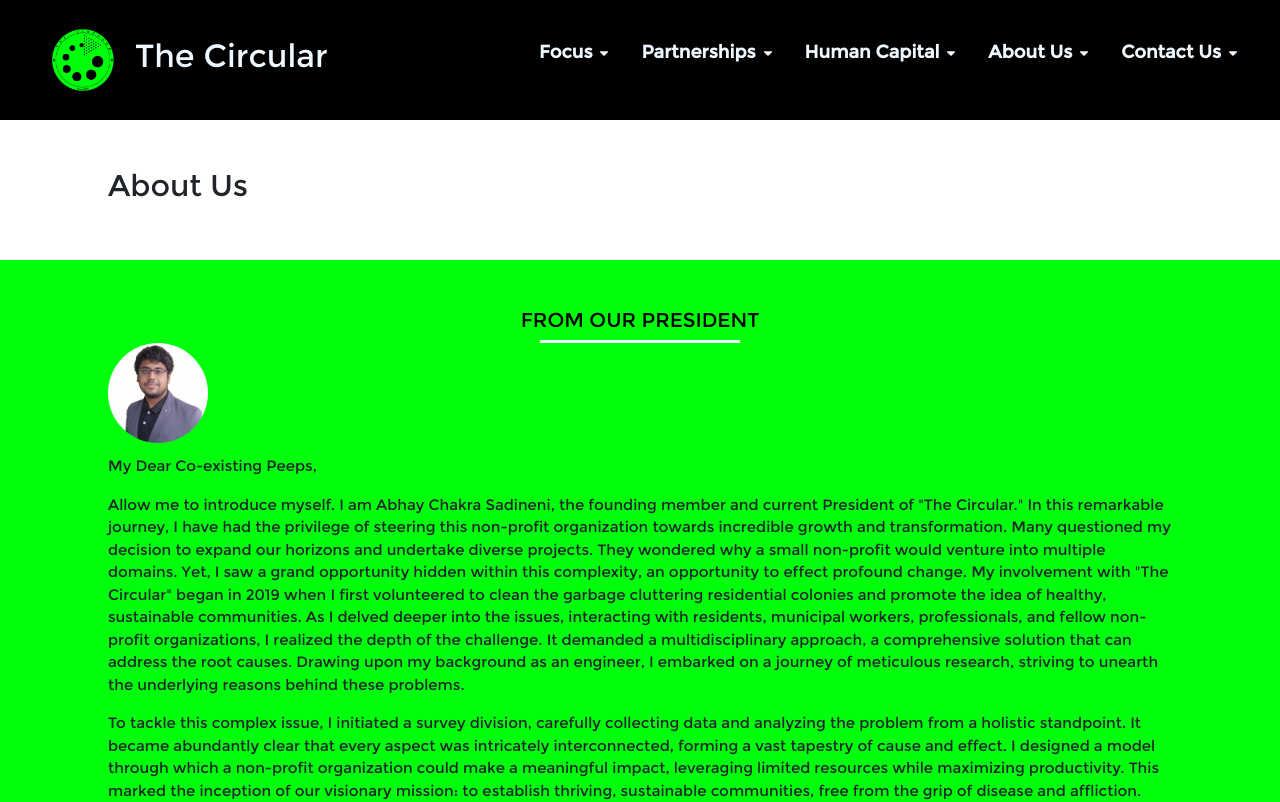
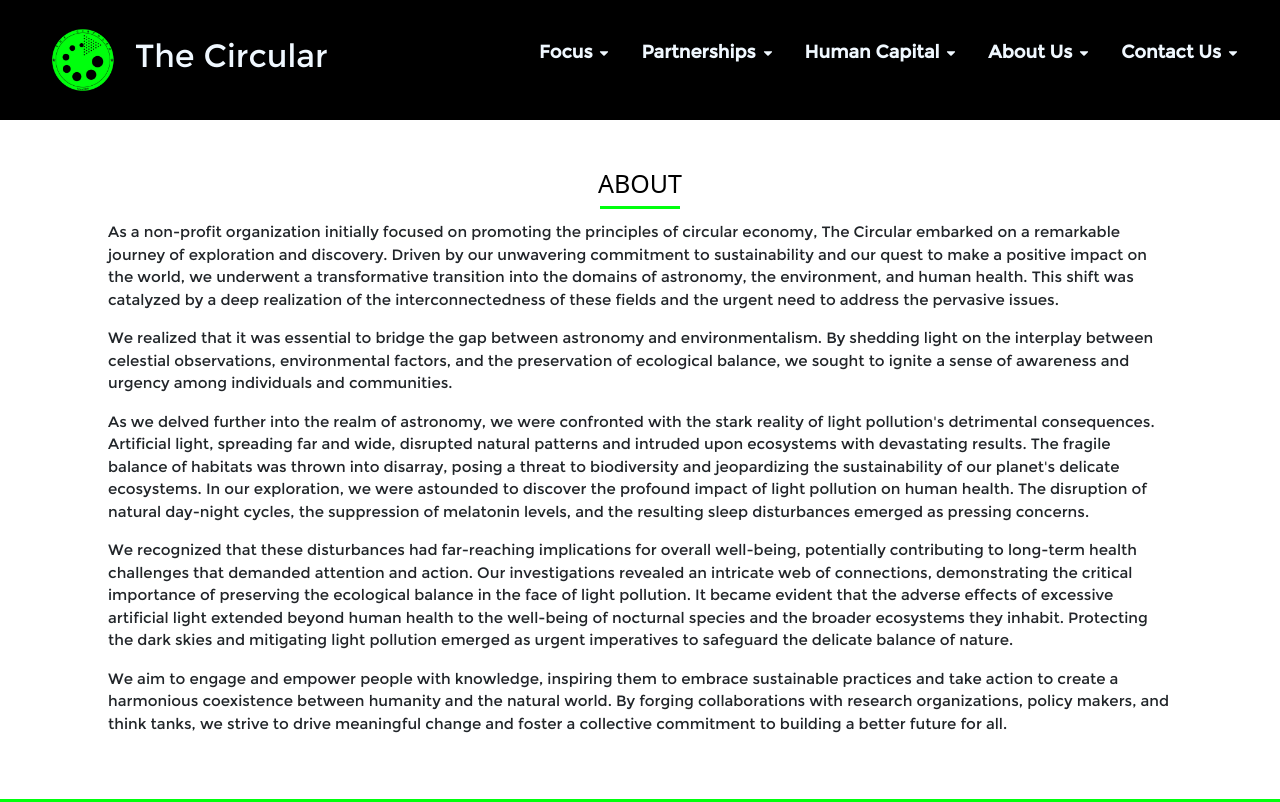
Before and after one commit to Rushikeshsr/thecircularweb, a React (Create React App) app in the folder circular/: page /aboutus in a window 1280 px wide. Shown: the top 802 px of the page. Built offline with nearby package versions, Linux system fonts and the light colour scheme.

Commit message:
aboutus updated

```diff
--- a/circular/src/components/aboutUs.js
+++ b/circular/src/components/aboutUs.js
@@ -12,8 +12,25 @@ const AboutUs = () => {
   return (
     <>
     <div className='p-5'>
-        <h1 className='main-heading'>About Us</h1>
-
+        <div className='text-center'>
+         <h1 className='heading' style={{color:"black"}}>ABOUT</h1>
+         <hr className='line' style={{width:"80px"}}/>
+        </div>
+        <p className='para'>
+          As a non-profit organization initially focused on promoting the principles of circular economy, The Circular embarked on a remarkable journey of exploration and discovery. Driven by our unwavering commitment to sustainability and our quest to make a positive impact on the world, we underwent a transformative transition into the domains of astronomy, the environment, and human health. This shift was catalyzed by a deep realization of the interconnectedness of these fields and the urgent need to address the pervasive issues.
+        </p>
+        <p className='para'>
+          We realized that it was essential to bridge the gap between astronomy and environmentalism. By shedding light on the interplay between celestial observations, environmental factors, and the preservation of ecological balance, we sought to ignite a sense of awareness and urgency among individuals and communities.
+        </p>
+        <p className='para'>
+          As we delved further into the realm of astronomy, we were confronted with the stark reality of light pollution's detrimental consequences. Artificial light, spreading far and wide, disrupted natural patterns and intruded upon ecosystems with devastating results. The fragile balance of habitats was thrown into disarray, posing a threat to biodiversity and jeopardizing the sustainability of our planet's delicate ecosystems.  In our exploration, we were astounded to discover the profound impact of light pollution on human health. The disruption of natural day-night cycles, the suppression of melatonin levels, and the resulting sleep disturbances emerged as pressing concerns.
+        </p>
+        <p className='para'>
+          We recognized that these disturbances had far-reaching implications for overall well-being, potentially contributing to long-term health challenges that demanded attention and action. Our investigations revealed an intricate web of connections, demonstrating the critical importance of preserving the ecological balance in the face of light pollution. It became evident that the adverse effects of excessive artificial light extended beyond human health to the well-being of nocturnal species and the broader ecosystems they inhabit. Protecting the dark skies and mitigating light pollution emerged as urgent imperatives to safeguard the delicate balance of nature.
+        </p>
+        <p className='para'>
+          We aim to engage and empower people with knowledge, inspiring them to embrace sustainable practices and take action to create a harmonious coexistence between humanity and the natural world. By forging collaborations with research organizations, policy makers, and think tanks, we strive to drive meaningful change and foster a collective commitment to building a better future for all.
+        </p>
     </div>
     <div className='section4 p-5'>
         <div className='text-center'>
```
